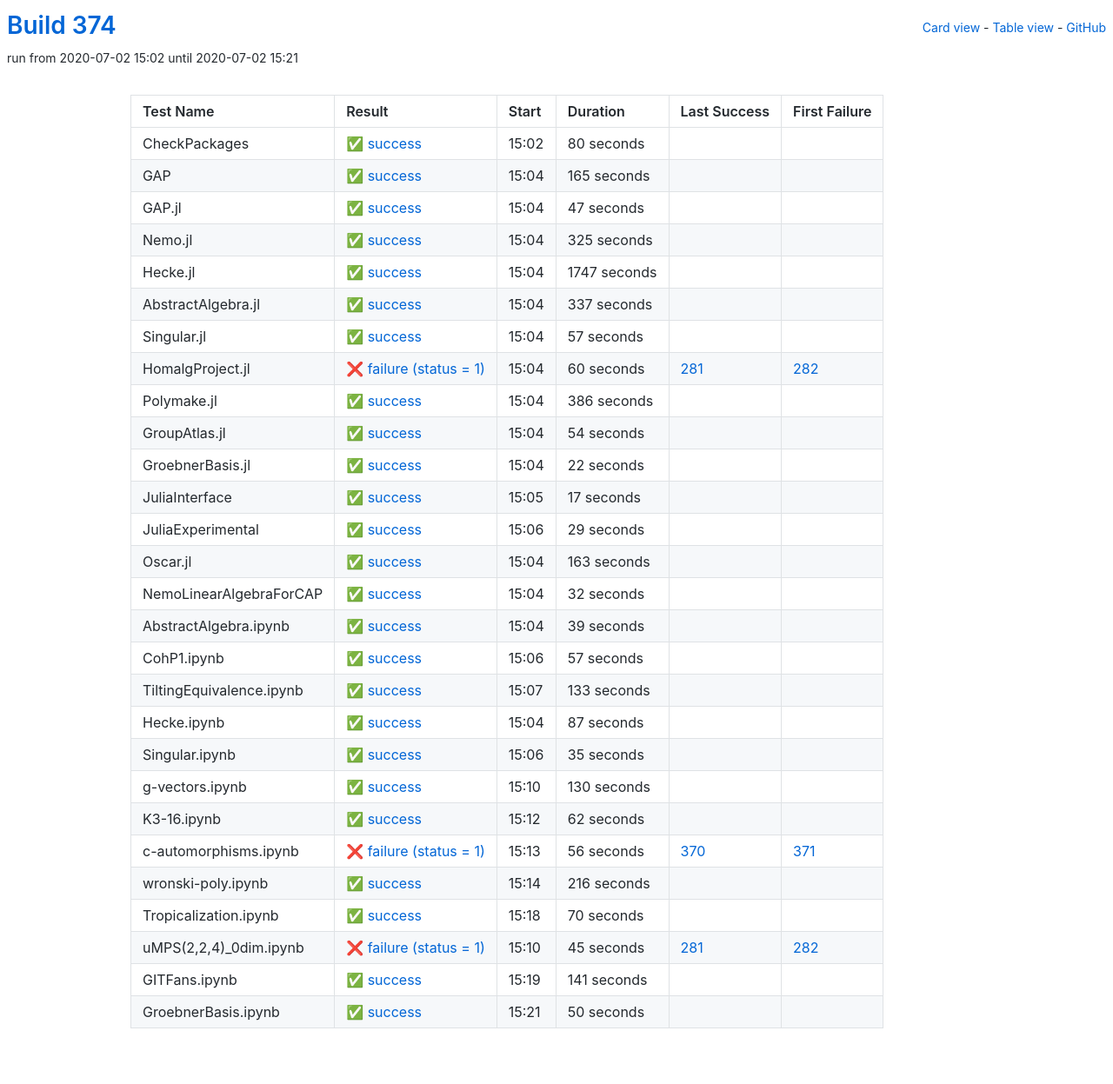
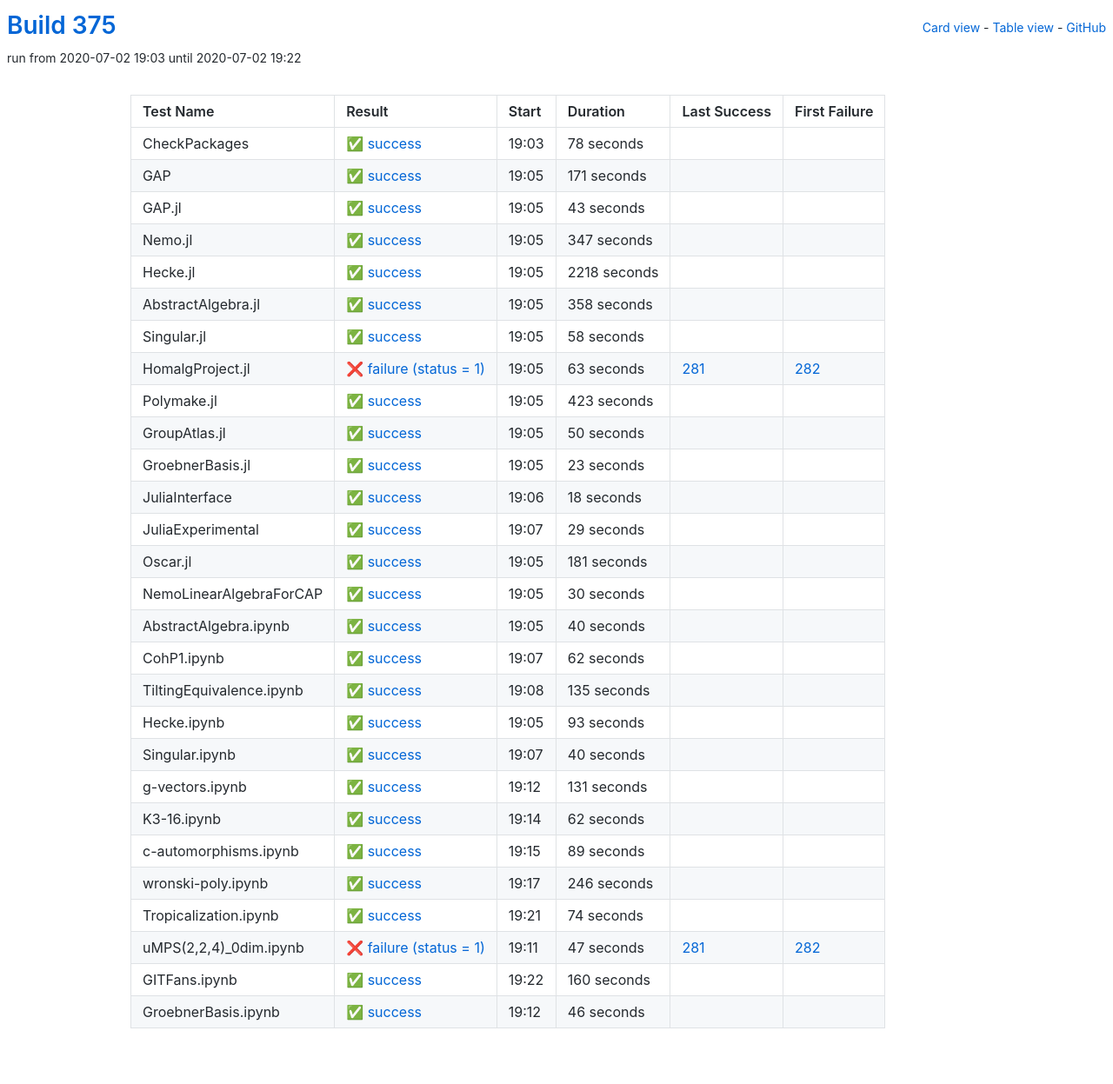
Before and after one commit to oscar-system/oscar-ci-status-stable, a Jekyll site: the page built from table.html, in a window 1280 px wide. Shown: the whole page at 87% size. Built offline with Jekyll 4.4.1, drawn with Linux system fonts in a browser that asks for light colours.

Commit message:
Build #375

```diff
--- a/_data/ci.yml
+++ b/_data/ci.yml
@@ -1,6 +1,6 @@
 ---
-build: 374
-build_url: https://oscarci.mathematik.uni-kl.de/job/oscar-stable/374/
+build: 375
+build_url: https://oscarci.mathematik.uni-kl.de/job/oscar-stable/375/
 job: oscar-stable
 organization: oscar-system
 repo: oscar-ci-status-stable
@@ -8,152 +8,152 @@ repourl: https://github.com/oscar-system/oscar-ci-status-stable
 tests:
 - name: CheckPackages
   id: checkpackages
-  log: https://oscarci.mathematik.uni-kl.de/job/oscar-stable/374/artifact/logs/build-374/CheckPackages.log
-  start: 2020-07-02 15:02
+  log: https://oscarci.mathematik.uni-kl.de/job/oscar-stable/375/artifact/logs/build-375/CheckPackages.log
+  start: 2020-07-02 19:03
   success: true
   exitcode: 0
   status: success
-  duration: 80
+  duration: 78
   last_success: false
   last_success_url:
   first_failure: false
   first_failure_url:
 - name: GAP
   id: gap
-  log: https://oscarci.mathematik.uni-kl.de/job/oscar-stable/374/artifact/logs/build-374/GAP.log
-  start: 2020-07-02 15:04
+  log: https://oscarci.mathematik.uni-kl.de/job/oscar-stable/375/artifact/logs/build-375/GAP.log
+  start: 2020-07-02 19:05
   success: true
   exitcode: 0
   status: success
-  duration: 165
+  duration: 171
   last_success: false
   last_success_url:
   first_failure: false
   first_failure_url:
 - name: GAP.jl
   id: gap-jl
-  log: https://oscarci.mathematik.uni-kl.de/job/oscar-stable/374/artifact/logs/build-374/GAP.jl.log
-  start: 2020-07-02 15:04
+  log: https://oscarci.mathematik.uni-kl.de/job/oscar-stable/375/artifact/logs/build-375/GAP.jl.log
+  start: 2020-07-02 19:05
   success: true
   exitcode: 0
   status: success
-  duration: 47
+  duration: 43
   last_success: false
   last_success_url:
   first_failure: false
   first_failure_url:
 - name: Nemo.jl
   id: nemo-jl
-  log: https://oscarci.mathematik.uni-kl.de/job/oscar-stable/374/artifact/logs/build-374/Nemo.jl.log
-  start: 2020-07-02 15:04
+  log: https://oscarci.mathematik.uni-kl.de/job/oscar-stable/375/artifact/logs/build-375/Nemo.jl.log
+  start: 2020-07-02 19:05
   success: true
   exitcode: 0
   status: success
-  duration: 325
+  duration: 347
   last_success: false
   last_success_url:
   first_failure: false
   first_failure_url:
 - name: Hecke.jl
   id: hecke-jl
-  log: https://oscarci.mathematik.uni-kl.de/job/oscar-stable/374/artifact/logs/build-374/Hecke.jl.log
-  start: 2020-07-02 15:04
+  log: https://oscarci.mathematik.uni-kl.de/job/oscar-stable/375/artifact/logs/build-375/Hecke.jl.log
+  start: 2020-07-02 19:05
   success: true
   exitcode: 0
   status: success
-  duration: 1747
+  duration: 2218
   last_success: false
   last_success_url:
   first_failure: false
   first_failure_url:
 - name: AbstractAlgebra.jl
   id: abstractalgebra-jl
-  log: https://oscarci.mathematik.uni-kl.de/job/oscar-stable/374/artifact/logs/build-374/AbstractAlgebra.jl.log
-  start: 2020-07-02 15:04
+  log: https://oscarci.mathematik.uni-kl.de/job/oscar-stable/375/artifact/logs/build-375/AbstractAlgebra.jl.log
+  start: 2020-07-02 19:05
   success: true
   exitcode: 0
   status: success
-  duration: 337
+  duration: 358
   last_success: false
   last_success_url:
   first_failure: false
   first_failure_url:
 - name: Singular.jl
   id: singular-jl
-  log: https://oscarci.mathematik.uni-kl.de/job/oscar-stable/374/artifact/logs/build-374/Singular.jl.log
-  start: 2020-07-02 15:04
+  log: https://oscarci.mathematik.uni-kl.de/job/oscar-stable/375/artifact/logs/build-375/Singular.jl.log
+  start: 2020-07-02 19:05
   success: true
   exitcode: 0
   status: success
-  duration: 57
+  duration: 58
   last_success: false
   last_success_url:
   first_failure: false
   first_failure_url:
 - name: HomalgProject.jl
   id: homalgproject-jl
-  log: https://oscarci.mathematik.uni-kl.de/job/oscar-stable/374/artifact/logs/build-374/HomalgProject.jl.log
-  start: 2020-07-02 15:04
+  log: https://oscarci.mathematik.uni-kl.de/job/oscar-stable/375/artifact/logs/build-375/HomalgProject.jl.log
+  start: 2020-07-02 19:05
   success: false
   exitcode: 1
   status: failure
-  duration: 60
+  duration: 63
   last_success: 281
   last_success_url: https://oscarci.mathematik.uni-kl.de/job/oscar-stable/281/
   first_failure: 282
   first_failure_url: https://oscarci.mathematik.uni-kl.de/job/oscar-stable/282/
 - name: Polymake.jl
   id: polymake-jl
-  log: https://oscarci.mathematik.uni-kl.de/job/oscar-stable/374/artifact/logs/build-374/Polymake.jl.log
-  start: 2020-07-02 15:04
+  log: https://oscarci.mathematik.uni-kl.de/job/oscar-stable/375/artifact/logs/build-375/Polymake.jl.log
+  start: 2020-07-02 19:05
   success: true
   exitcode: 0
   status: success
-  duration: 386
+  duration: 423
   last_success: false
   last_success_url:
   first_failure: false
   first_failure_url:
 - name: GroupAtlas.jl
   id: groupatlas-jl
-  log: https://oscarci.mathematik.uni-kl.de/job/oscar-stable/374/artifact/logs/build-374/GroupAtlas.jl.log
-  start: 2020-07-02 15:04
+  log: https://oscarci.mathematik.uni-kl.de/job/oscar-stable/375/artifact/logs/build-375/GroupAtlas.jl.log
+  start: 2020-07-02 19:05
   success: true
   exitcode: 0
   status: success
-  duration: 54
+  duration: 50
   last_success: false
   last_success_url:
   first_failure: false
   first_failure_url:
 - name: GroebnerBasis.jl
   id: groebnerbasis-jl
-  log: https://oscarci.mathematik.uni-kl.de/job/oscar-stable/374/artifact/logs/build-374/GroebnerBasis.jl.log
-  start: 2020-07-02 15:04
+  log: https://oscarci.mathematik.uni-kl.de/job/oscar-stable/375/artifact/logs/build-375/GroebnerBasis.jl.log
+  start: 2020-07-02 19:05
   success: true
   exitcode: 0
   status: success
-  duration: 22
+  duration: 23
   last_success: false
   last_success_url:
   first_failure: false
   first_failure_url:
 - name: JuliaInterface
   id: juliainterface
-  log: https://oscarci.mathematik.uni-kl.de/job/oscar-stable/374/artifact/logs/build-374/JuliaInterface.log
-  start: 2020-07-02 15:05
+  log: https://oscarci.mathematik.uni-kl.de/job/oscar-stable/375/artifact/logs/build-375/JuliaInterface.log
+  start: 2020-07-02 19:06
   success: true
   exitcode: 0
   status: success
-  duration: 17
+  duration: 18
   last_success: false
   last_success_url:
   first_failure: false
   first_failure_url:
 - name: JuliaExperimental
   id: juliaexperimental
-  log: https://oscarci.mathematik.uni-kl.de/job/oscar-stable/374/artifact/logs/build-374/JuliaExperimental.log
-  start: 2020-07-02 15:06
+  log: https://oscarci.mathematik.uni-kl.de/job/oscar-stable/375/artifact/logs/build-375/JuliaExperimental.log
+  start: 2020-07-02 19:07
   success: true
   exitcode: 0
   status: success
@@ -164,104 +164,104 @@ tests:
   first_failure_url:
 - name: Oscar.jl
   id: oscar-jl
-  log: https://oscarci.mathematik.uni-kl.de/job/oscar-stable/374/artifact/logs/build-374/Oscar.jl.log
-  start: 2020-07-02 15:04
+  log: https://oscarci.mathematik.uni-kl.de/job/oscar-stable/375/artifact/logs/build-375/Oscar.jl.log
+  start: 2020-07-02 19:05
   success: true
   exitcode: 0
   status: success
-  duration: 163
+  duration: 181
   last_success: false
   last_success_url:
   first_failure: false
   first_failure_url:
 - name: NemoLinearAlgebraForCAP
   id: nemolinearalgebraforcap
-  log: https://oscarci.mathematik.uni-kl.de/job/oscar-stable/374/artifact/logs/build-374/NemoLinearAlgebraForCAP.log
-  start: 2020-07-02 15:04
+  log: https://oscarci.mathematik.uni-kl.de/job/oscar-stable/375/artifact/logs/build-375/NemoLinearAlgebraForCAP.log
+  start: 2020-07-02 19:05
   success: true
   exitcode: 0
   status: success
-  duration: 32
+  duration: 30
   last_success: false
   last_success_url:
   first_failure: false
   first_failure_url:
 - name: AbstractAlgebra.ipynb
   id: abstractalgebra-ipynb
-  log: https://oscarci.mathematik.uni-kl.de/job/oscar-stable/374/artifact/logs/build-374/AbstractAlgebra.ipynb.log
-  start: 2020-07-02 15:04
+  log: https://oscarci.mathematik.uni-kl.de/job/oscar-stable/375/artifact/logs/build-375/AbstractAlgebra.ipynb.log
+  start: 2020-07-02 19:05
   success: true
   exitcode: 0
   status: success
-  duration: 39
+  duration: 40
   last_success: false
   last_success_url:
   first_failure: false
   first_failure_url:
 - name: CohP1.ipynb
   id: cohp1-ipynb
-  log: https://oscarci.mathematik.uni-kl.de/job/oscar-stable/374/artifact/logs/build-374/CohP1.ipynb.log
-  start: 2020-07-02 15:06
+  log: https://oscarci.mathematik.uni-kl.de/job/oscar-stable/375/artifact/logs/build-375/CohP1.ipynb.log
+  start: 2020-07-02 19:07
   success: true
   exitcode: 0
   status: success
-  duration: 57
+  duration: 62
   last_success: false
   last_success_url:
   first_failure: false
   first_failure_url:
 - name: TiltingEquivalence.ipynb
   id: tiltingequivalence-ipynb
-  log: https://oscarci.mathematik.uni-kl.de/job/oscar-stable/374/artifact/logs/build-374/TiltingEquivalence.ipynb.log
-  start: 2020-07-02 15:07
+  log: https://oscarci.mathematik.uni-kl.de/job/oscar-stable/375/artifact/logs/build-375/TiltingEquivalence.ipynb.log
+  start: 2020-07-02 19:08
   success: true
   exitcode: 0
   status: success
-  duration: 133
+  duration: 135
   last_success: false
   last_success_url:
   first_failure: false
   first_failure_url:
 - name: Hecke.ipynb
   id: hecke-ipynb
-  log: https://oscarci.mathematik.uni-kl.de/job/oscar-stable/374/artifact/logs/build-374/Hecke.ipynb.log
-  start: 2020-07-02 15:04
+  log: https://oscarci.mathematik.uni-kl.de/job/oscar-stable/375/artifact/logs/build-375/Hecke.ipynb.log
+  start: 2020-07-02 19:05
   success: true
   exitcode: 0
   status: success
-  duration: 87
+  duration: 93
   last_success: false
   last_success_url:
   first_failure: false
   first_failure_url:
 - name: Singular.ipynb
   id: singular-ipynb
-  log: https://oscarci.mathematik.uni-kl.de/job/oscar-stable/374/artifact/logs/build-374/Singular.ipynb.log
-  start: 2020-07-02 15:06
+  log: https://oscarci.mathematik.uni-kl.de/job/oscar-stable/375/artifact/logs/build-375/Singular.ipynb.log
+  start: 2020-07-02 19:07
   success: true
   exitcode: 0
   status: success
-  duration: 35
+  duration: 40
   last_success: false
   last_success_url:
   first_failure: false
   first_failure_url:
 - name: g-vectors.ipynb
   id: g-vectors-ipynb
-  log: https://oscarci.mathematik.uni-kl.de/job/oscar-stable/374/artifact/logs/build-374/g-vectors.ipynb.log
-  start: 2020-07-02 15:10
+  log: https://oscarci.mathematik.uni-kl.de/job/oscar-stable/375/artifact/logs/build-375/g-vectors.ipynb.log
+  start: 2020-07-02 19:12
   success: true
   exitcode: 0
   status: success
-  duration: 130
+  duration: 131
   last_success: false
   last_success_url:
   first_failure: false
   first_failure_url:
 - name: K3-16.ipynb
   id: k3-16-ipynb
-  log: https://oscarci.mathematik.uni-kl.de/job/oscar-stable/374/artifact/logs/build-374/K3-16.ipynb.log
-  start: 2020-07-02 15:12
+  log: https://oscarci.mathematik.uni-kl.de/job/oscar-stable/375/artifact/logs/build-375/K3-16.ipynb.log
+  start: 2020-07-02 19:14
   success: true
   exitcode: 0
   status: success
@@ -272,72 +272,72 @@ tests:
   first_failure_url:
 - name: c-automorphisms.ipynb
   id: c-automorphisms-ipynb
-  log: https://oscarci.mathematik.uni-kl.de/job/oscar-stable/374/artifact/logs/build-374/c-automorphisms.ipynb.log
-  start: 2020-07-02 15:13
-  success: false
-  exitcode: 1
-  status: failure
-  duration: 56
-  last_success: 370
-  last_success_url: https://oscarci.mathematik.uni-kl.de/job/oscar-stable/370/
-  first_failure: 371
-  first_failure_url: https://oscarci.mathematik.uni-kl.de/job/oscar-stable/371/
-- name: wronski-poly.ipynb
-  id: wronski-poly-ipynb
-  log: https://oscarci.mathematik.uni-kl.de/job/oscar-stable/374/artifact/logs/build-374/wronski-poly.ipynb.log
-  start: 2020-07-02 15:14
+  log: https://oscarci.mathematik.uni-kl.de/job/oscar-stable/375/artifact/logs/build-375/c-automorphisms.ipynb.log
+  start: 2020-07-02 19:15
   success: true
   exitcode: 0
   status: success
-  duration: 216
+  duration: 89
+  last_success: false
+  last_success_url:
+  first_failure: false
+  first_failure_url:
+- name: wronski-poly.ipynb
+  id: wronski-poly-ipynb
+  log: https://oscarci.mathematik.uni-kl.de/job/oscar-stable/375/artifact/logs/build-375/wronski-poly.ipynb.log
+  start: 2020-07-02 19:17
+  success: true
+  exitcode: 0
+  status: success
+  duration: 246
   last_success: false
   last_success_url:
   first_failure: false
   first_failure_url:
 - name: Tropicalization.ipynb
   id: tropicalization-ipynb
-  log: https://oscarci.mathematik.uni-kl.de/job/oscar-stable/374/artifact/logs/build-374/Tropicalization.ipynb.log
-  start: 2020-07-02 15:18
+  log: https://oscarci.mathematik.uni-kl.de/job/oscar-stable/375/artifact/logs/build-375/Tropicalization.ipynb.log
+  start: 2020-07-02 19:21
   success: true
   exitcode: 0
   status: success
-  duration: 70
+  duration: 74
   last_success: false
   last_success_url:
   first_failure: false
   first_failure_url:
 - name: uMPS(2,2,4)_0dim.ipynb
   id: umps-2-2-4-0dim-ipynb
-  log: https://oscarci.mathematik.uni-kl.de/job/oscar-stable/374/artifact/logs/build-374/uMPS-2-2-4-_0dim.ipynb.log
-  start: 2020-07-02 15:10
+  log: https://oscarci.mathematik.uni-kl.de/job/oscar-stable/375/artifact/logs/build-375/uMPS-2-2-4-_0dim.ipynb.log
+  start: 2020-07-02 19:11
   success: false
   exitcode: 1
   status: failure
-  duration: 45
+  duration: 47
   last_success: 281
   last_success_url: https://oscarci.mathematik.uni-kl.de/job/oscar-stable/281/
   first_failure: 282
   first_failure_url: https://oscarci.mathematik.uni-kl.de/job/oscar-stable/282/
 - name: GITFans.ipynb
   id: gitfans-ipynb
-  log: https://oscarci.mathematik.uni-kl.de/job/oscar-stable/374/artifact/logs/build-374/GITFans.ipynb.log
-  start: 2020-07-02 15:19
+  log: https://oscarci.mathematik.uni-kl.de/job/oscar-stable/375/artifact/logs/build-375/GITFans.ipynb.log
+  start: 2020-07-02 19:22
   success: true
   exitcode: 0
   status: success
-  duration: 141
+  duration: 160
   last_success: false
   last_success_url:
   first_failure: false
   first_failure_url:
 - name: GroebnerBasis.ipynb
   id: groebnerbasis-ipynb
-  log: https://oscarci.mathematik.uni-kl.de/job/oscar-stable/374/artifact/logs/build-374/GroebnerBasis.ipynb.log
-  start: 2020-07-02 15:21
+  log: https://oscarci.mathematik.uni-kl.de/job/oscar-stable/375/artifact/logs/build-375/GroebnerBasis.ipynb.log
+  start: 2020-07-02 19:12
   success: true
   exitcode: 0
   status: success
-  duration: 50
+  duration: 46
   last_success: false
   last_success_url:
   first_failure: false
```
Also changed, not shown: README.md.
